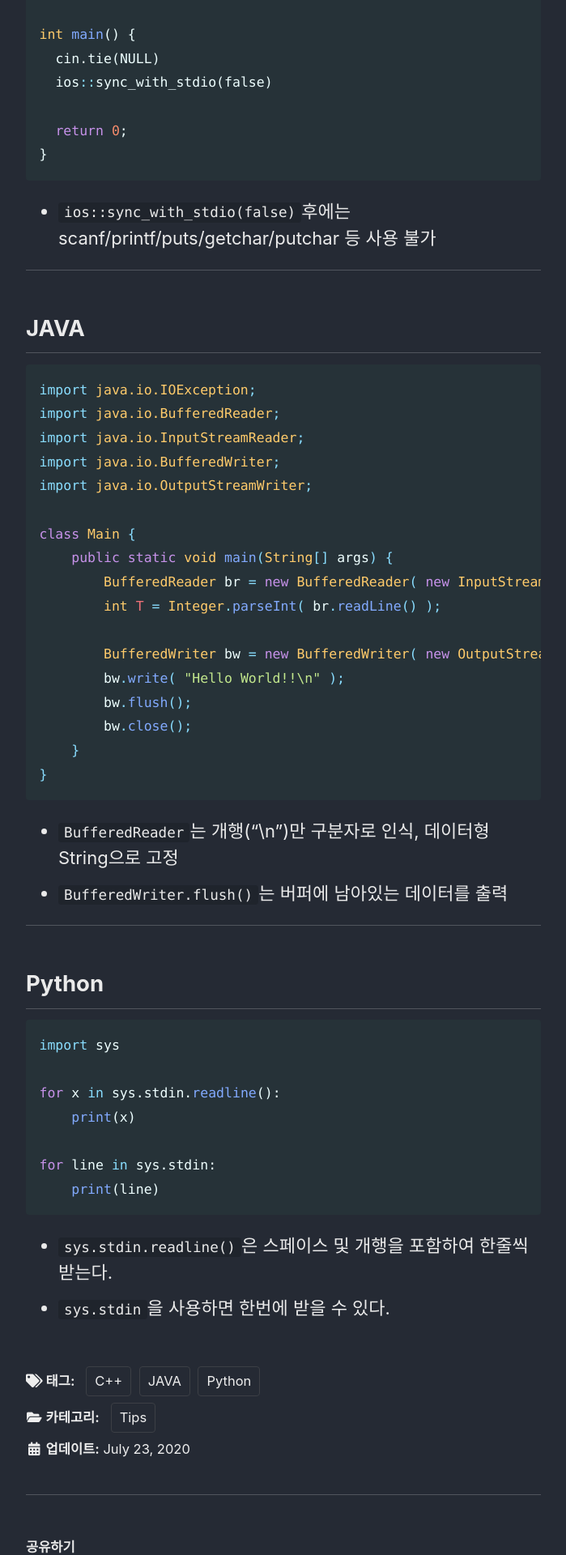
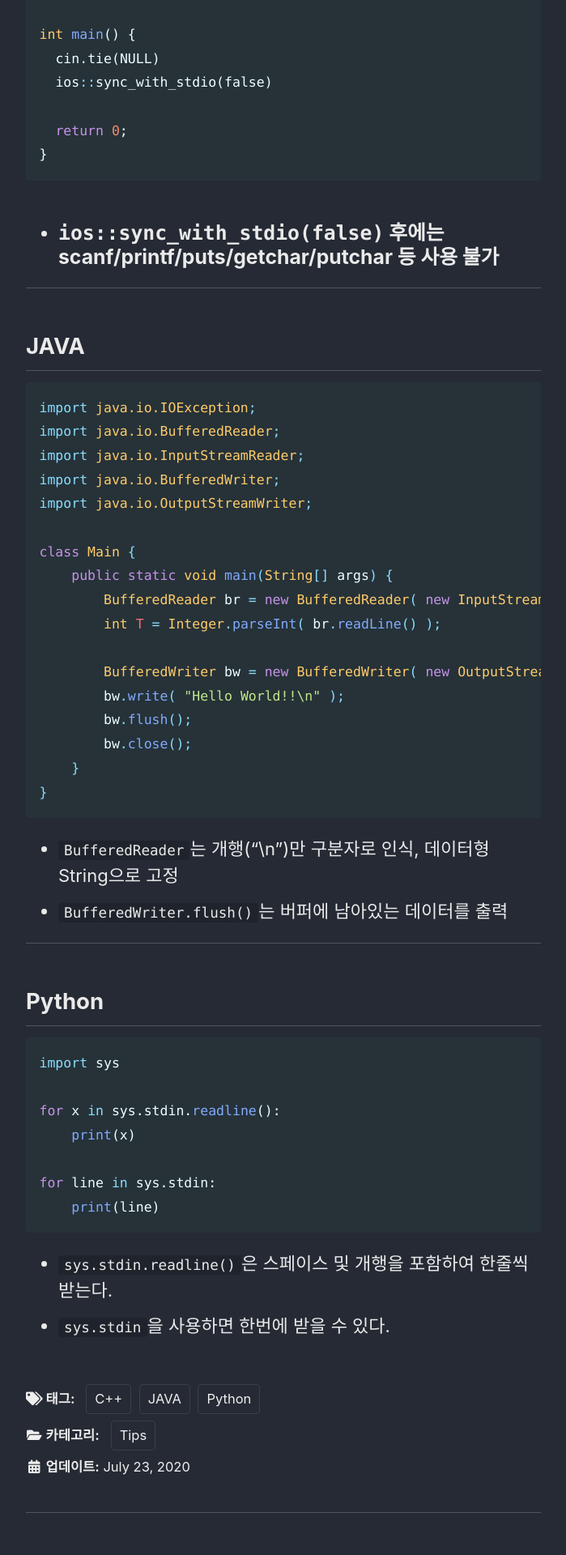
Before and after one commit to blackbeaver37/blackbeaver37.github.io, a Jekyll site: the page built from _posts/2020-07-23-fast_inoutput.md, in a window 1280 px wide. Shown: the part 482-2402 px from the top of the page at 81% size, without its empty margins (290-989 px from the left). Built offline with Jekyll 4.4.1, drawn with Linux system fonts in a browser that asks for light colours; cached includes are drawn as plain includes.

````diff
--- a/_posts/2020-07-23-fast_inoutput.md
+++ b/_posts/2020-07-23-fast_inoutput.md
@@ -12,6 +12,7 @@ last_modified_at: 2020-07-23T02:00:00-05:00
 ---
 
 ## **C++**
+
 ```c++
 #include <iostream>
 
@@ -24,11 +25,13 @@ int main() {
   return 0;
 }
 ```
-+ `ios::sync_with_stdio(false)`후에는 scanf/printf/puts/getchar/putchar 등 사용 불가
+
++ ### `ios::sync_with_stdio(false)` 후에는 scanf/printf/puts/getchar/putchar 등 사용 불가
 
 ---
 
 ## **JAVA**
+
 ```java
 import java.io.IOException;
 import java.io.BufferedReader;
@@ -48,12 +51,14 @@ class Main {
     }
 }
 ```
+
 + `BufferedReader`는 개행("\n")만 구분자로 인식, 데이터형 String으로 고정
 + `BufferedWriter.flush()`는 버퍼에 남아있는 데이터를 출력
 
 ---
 
 ## **Python**
+
 ```python
 import sys
 
@@ -63,5 +68,6 @@ for x in sys.stdin.readline():
 for line in sys.stdin:
     print(line)
 ```
+
 + `sys.stdin.readline()`은 스페이스 및 개행을 포함하여 한줄씩 받는다.
 + `sys.stdin`을 사용하면 한번에 받을 수 있다.
````
